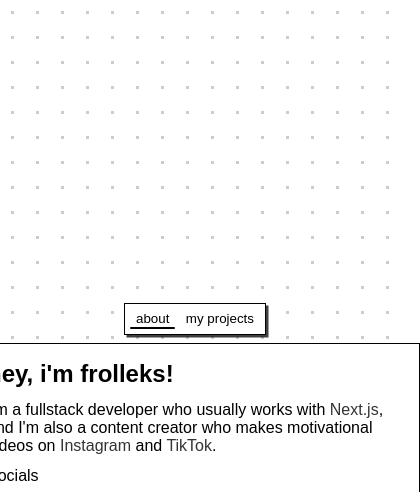
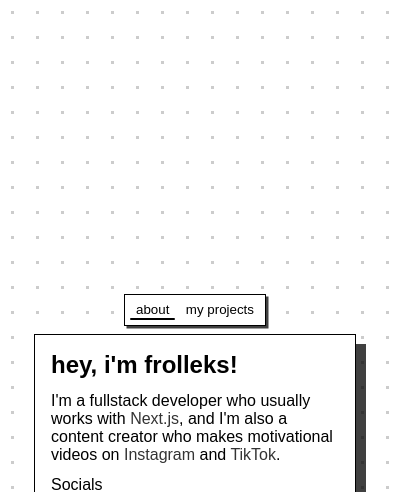
Before and after one commit to frolleks/cool-site, a plain HTML site: page index.html in a window 390 px wide. Shown: the top 492 px of the page, 420 px wide, since content can reach past the window. Drawn offline with Linux system fonts and the light colour scheme; a web font is replaced by a local one.

Commit message:
Add style for card so that it fits on smaller screens (earlier patch didnt work)

```diff
--- a/style.css
+++ b/style.css
@@ -45,6 +45,18 @@ a:hover {
     display: flex;
     flex-direction: column;
     width: 28rem;
+    gap: 0.8rem 0;
+    padding: 1rem;
+
+    background-color: #fff;
+  }
+}
+
+@media only screen and (max-width: 430px) {
+  .card-section {
+    display: flex;
+    flex-direction: column;
+    width: 20rem;
     gap: 0.8rem 0;
     padding: 1rem;
 
```
